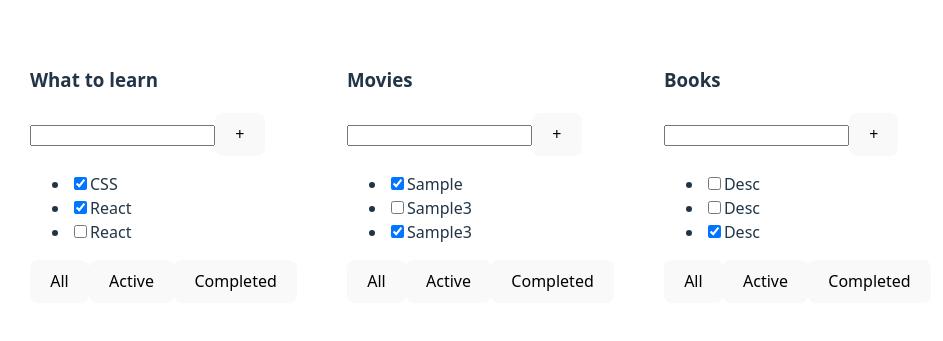
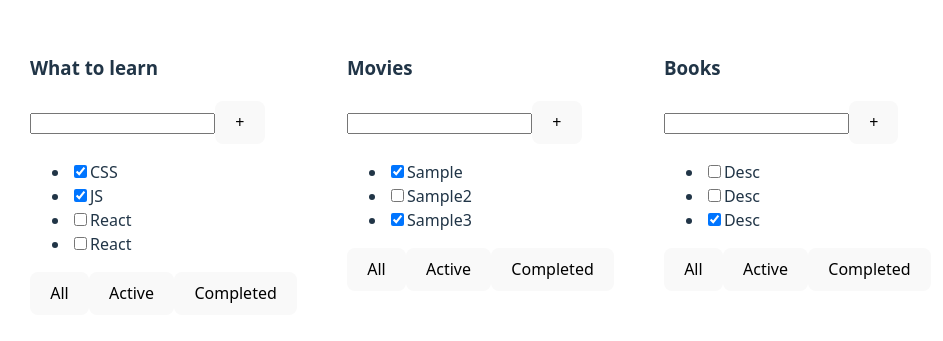
Before and after one commit to syhlovasolomia/todolist-app-redux, a React (Vite) app: page / in a window 1280 px wide. Shown: the part 225-566 px from the top of the page, without its empty margins (0-943 px from the left). Built offline with nearby package versions, Linux system fonts and the light colour scheme.

Commit message:
number of tasks for to-do list is not limited now

```diff
--- a/src/App.tsx
+++ b/src/App.tsx
@@ -2,10 +2,12 @@ import "./App.css";
 import { TaskType, Todolist } from "./Todolist";
 
 function App() {
+
   const tasks1 = [
     { id: 1, title: "CSS", isDone: true },
     { id: 2, title: "JS", isDone: true },
     { id: 3, title: "React", isDone: false },
+    { id: 4, title: "React", isDone: false },
   ];
 
   const tasks2: Array<TaskType> = [
--- a/src/Todolist.tsx
+++ b/src/Todolist.tsx
@@ -24,18 +24,12 @@ export function Todolist(props: PropsType) {
         <button>+</button>
       </div>
       <ul>
-        <li>
-          <input type="checkbox" checked={props.tasks[0].isDone} />
-          <span>{props.tasks[0].title}</span>
-        </li>
-        <li>
-          <input type="checkbox" checked={props.tasks[1].isDone} />
-          <span>{props.tasks[2].title}</span>
-        </li>
-        <li>
-          <input type="checkbox" checked={props.tasks[2].isDone} />
-          <span>{props.tasks[2].title}</span>
-        </li>
+        {props.tasks.map((t) => (
+          <li>
+            <input type="checkbox" checked={t.isDone} />
+            <span>{t.title}</span>
+          </li>
+        ))}
       </ul>
       <div>
         <button>All</button>
```
